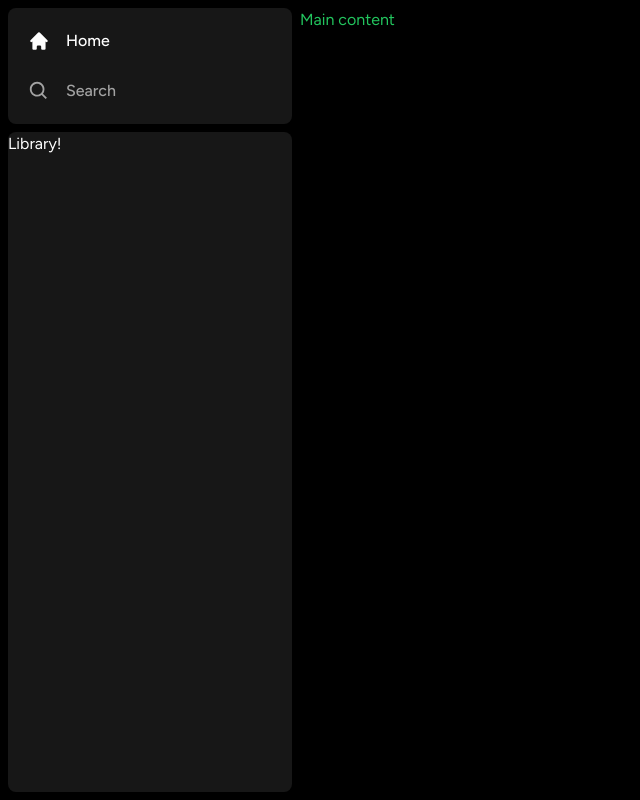
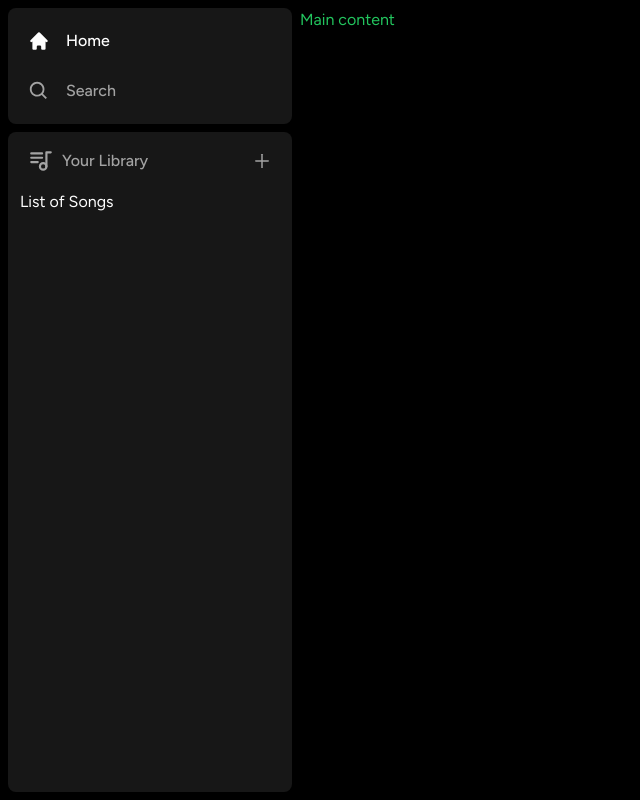
Before and after one commit to JaredNil/spotify-SSR, a Next.js app: page / in a window 1280 px wide. Shown: the whole page, without its empty margins (0-640 px from the left). Built offline with nearby package versions, Linux system fonts and the light colour scheme.

Commit message:
add layot sidebar logic

```diff
--- a/components/Library.tsx
+++ b/components/Library.tsx
@@ -1,9 +1,31 @@
 'use client';
 
+import { TbPlaylist } from 'react-icons/tb'
+import { AiOutlinePlus } from 'react-icons/ai'
+
 const Library = () => {
+	const onClick = (() => {
+		// handle upload later
+	})
+
 	return (
-		<div>
-			Library!
+		<div className="flex flex-col">
+			<div className="flex items-center justify-between px-5 pt-4">
+				<div className="flex items-center gap-x-2">
+					<TbPlaylist className='text-neutral-400' size={26} />
+					<p className='text-neutral-400 font-medium text-md'>
+						Your Library
+					</p>
+				</div>
+				<AiOutlinePlus onClick={onClick} size={20}
+					className='text-neutral-400 cursor-pointer hover:text-white transition'
+				/>
+			</div>
+			<div className='flex flex-col gap-y-2 mt-4 px-3'>
+
+				List of Songs
+
+			</div>
 		</div>
 	)
 }
```
